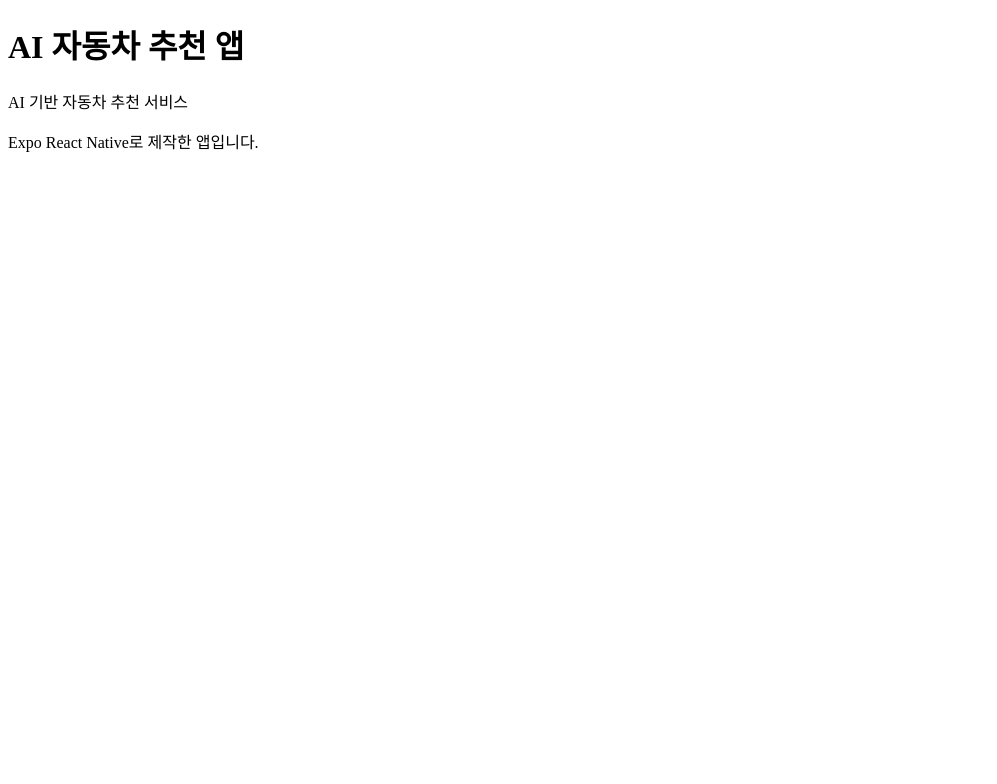
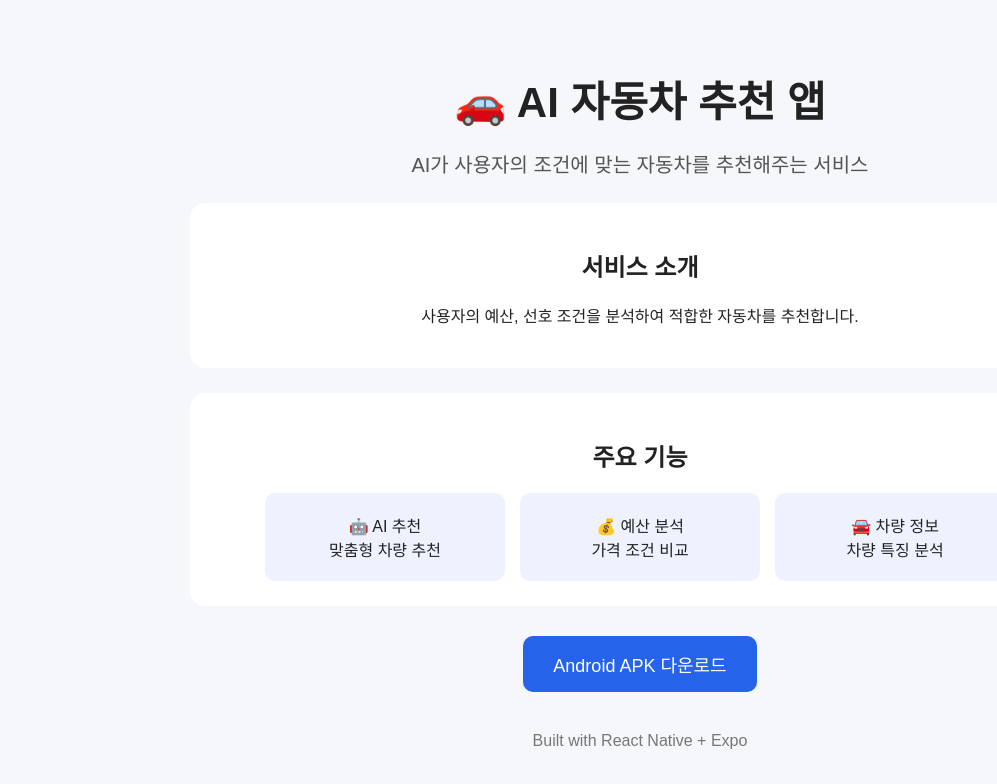
Before and after one commit to kimjuchan0629-code/car-ai-recommend-app, a plain HTML site: page docs/index.html in a window 1280 px wide. Shown: the whole page, without its empty margins (0-997 px from the left). Drawn offline with Linux system fonts and the light colour scheme.

Commit message:
Improve homepage design

```diff
--- a/docs/index.html
+++ b/docs/index.html
@@ -1,12 +1,138 @@
 <!DOCTYPE html>
-<html>
+<html lang="ko">
 <head>
-    <meta charset="UTF-8">
-    <title>AI Car Recommendation App</title>
+<meta charset="UTF-8">
+<meta name="viewport" content="width=device-width, initial-scale=1.0">
+<title>AI 자동차 추천 앱</title>
+
+<style>
+body {
+    font-family: Arial, sans-serif;
+    margin: 0;
+    background: #f5f7fb;
+    color: #222;
+}
+
+.container {
+    max-width: 900px;
+    margin: auto;
+    padding: 40px 20px;
+    text-align: center;
+}
+
+h1 {
+    font-size: 42px;
+    margin-bottom: 10px;
+}
+
+.subtitle {
+    font-size: 20px;
+    color: #555;
+}
+
+.card {
+    background: white;
+    padding: 25px;
+    margin-top: 25px;
+    border-radius: 15px;
+}
+
+.features {
+    display: flex;
+    gap: 15px;
+    justify-content: center;
+    flex-wrap: wrap;
+}
+
+.feature {
+    background: #eef2ff;
+    padding: 20px;
+    border-radius: 10px;
+    width: 200px;
+}
+
+.button {
+    display: inline-block;
+    margin-top: 30px;
+    padding: 15px 30px;
+    background: #2563eb;
+    color: white;
+    text-decoration: none;
+    border-radius: 10px;
+    font-size: 18px;
+}
+
+footer {
+    margin-top: 40px;
+    color: #777;
+}
+</style>
+
 </head>
+
 <body>
-    <h1>AI 자동차 추천 앱</h1>
-    <p>AI 기반 자동차 추천 서비스</p>
-    <p>Expo React Native로 제작한 앱입니다.</p>
+
+<div class="container">
+
+<h1>🚗 AI 자동차 추천 앱</h1>
+
+<p class="subtitle">
+AI가 사용자의 조건에 맞는 자동차를 추천해주는 서비스
+</p>
+
+
+<div class="card">
+
+<h2>서비스 소개</h2>
+
+<p>
+사용자의 예산, 선호 조건을 분석하여
+적합한 자동차를 추천합니다.
+</p>
+
+</div>
+
+
+<div class="card">
+
+<h2>주요 기능</h2>
+
+<div class="features">
+
+<div class="feature">
+🤖 AI 추천<br>
+맞춤형 차량 추천
+</div>
+
+<div class="feature">
+💰 예산 분석<br>
+가격 조건 비교
+</div>
+
+<div class="feature">
+🚘 차량 정보<br>
+차량 특징 분석
+</div>
+
+</div>
+
+</div>
+
+
+<a class="button"
+href="https://expo.dev/artifacts/eas/9aDlJcZEWwXXdSC_2Gj1kH_v2ckUEl9ri7m5dQYRihk.apk">
+Android APK 다운로드
+</a>
+
+
+<footer>
+<p>
+Built with React Native + Expo
+</p>
+</footer>
+
+
+</div>
+
 </body>
 </html>
```
